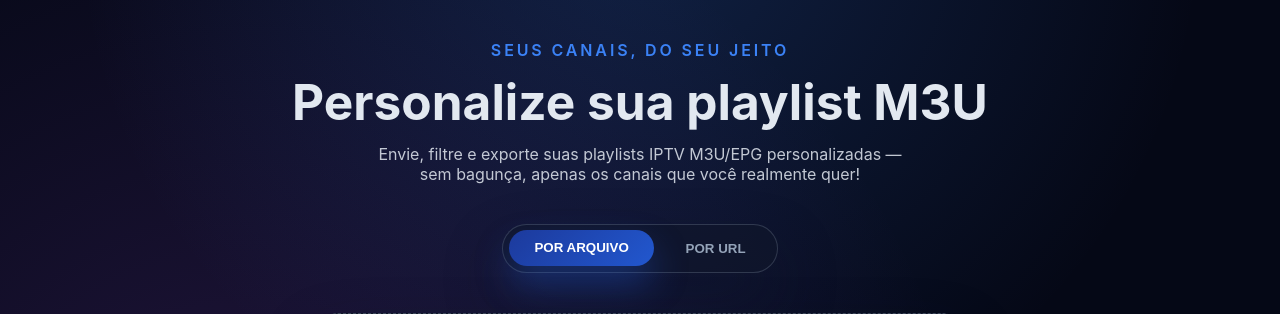
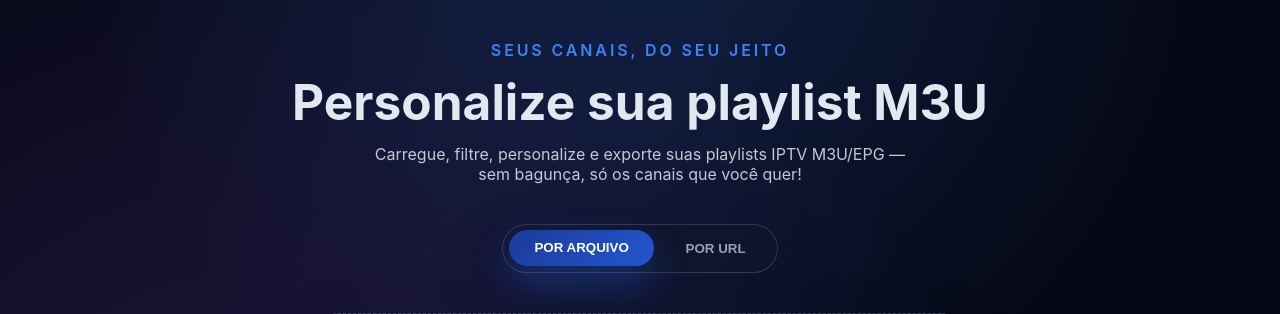
Before and after one commit to cduarte/importadordecanais, a PHP site: page /cliente/edit_m3u/index.php in a window 1280 px wide. Shown: the part 80-394 px from the top of the page. Run offline with PHP 8.4, Linux system fonts and the light colour scheme.

Commit message:
Atualiza texto da landing page

```diff
--- a/cliente/edit_m3u/index.php
+++ b/cliente/edit_m3u/index.php
@@ -25,7 +25,7 @@ $uploadEndpoint = $scriptDir . '/upload.php';
                 <p class="landing-subtitle">Seus canais, do seu jeito</p>
                 <h1>Personalize sua playlist M3U</h1>
                 <p class="landing-description">
-                    Envie, filtre e exporte suas playlists IPTV M3U/EPG personalizadas — sem bagunça, apenas os canais que você realmente quer!
+                    Carregue, filtre, personalize e exporte suas playlists IPTV M3U/EPG — sem bagunça, só os canais que você quer!
                 </p>
             </div>
 
```
